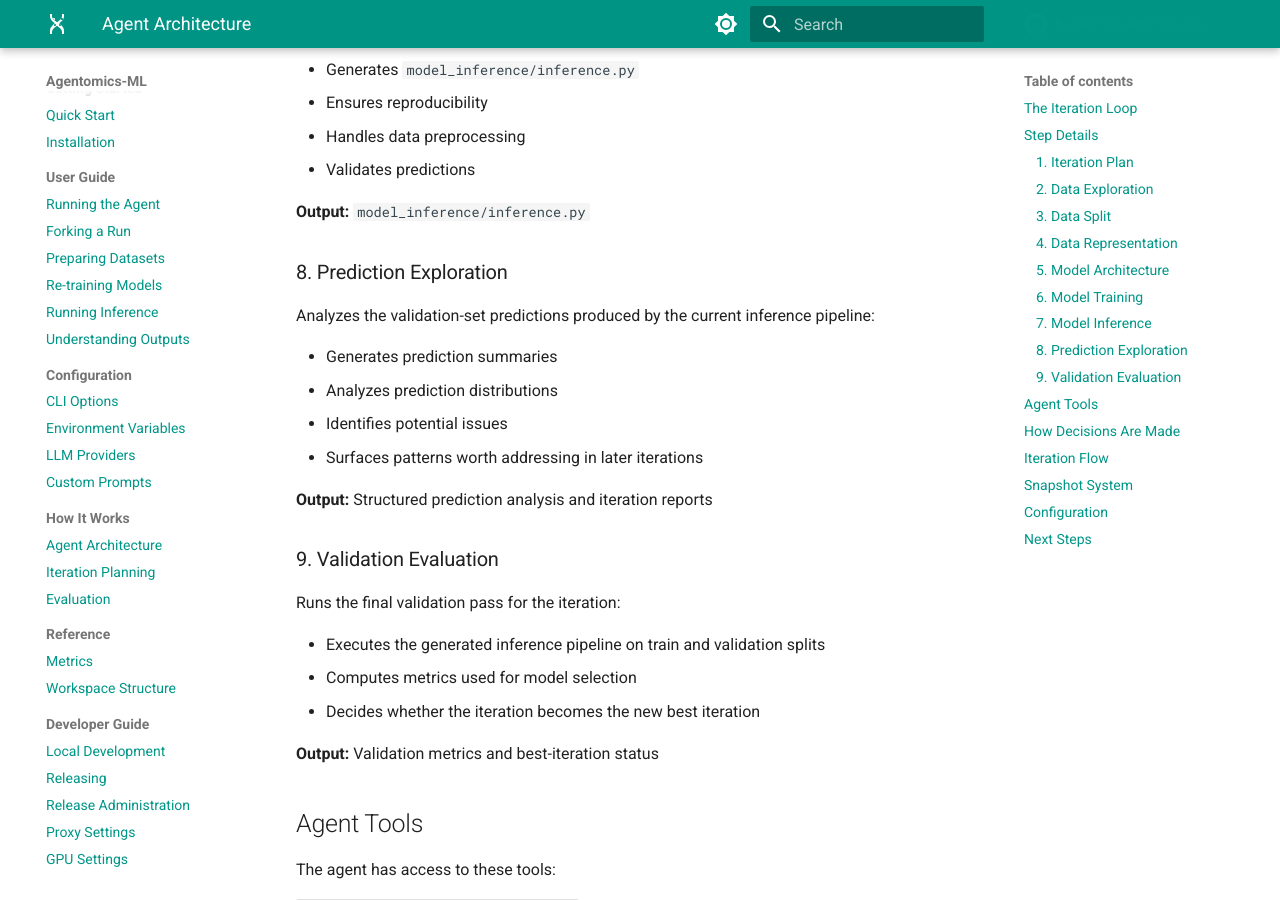
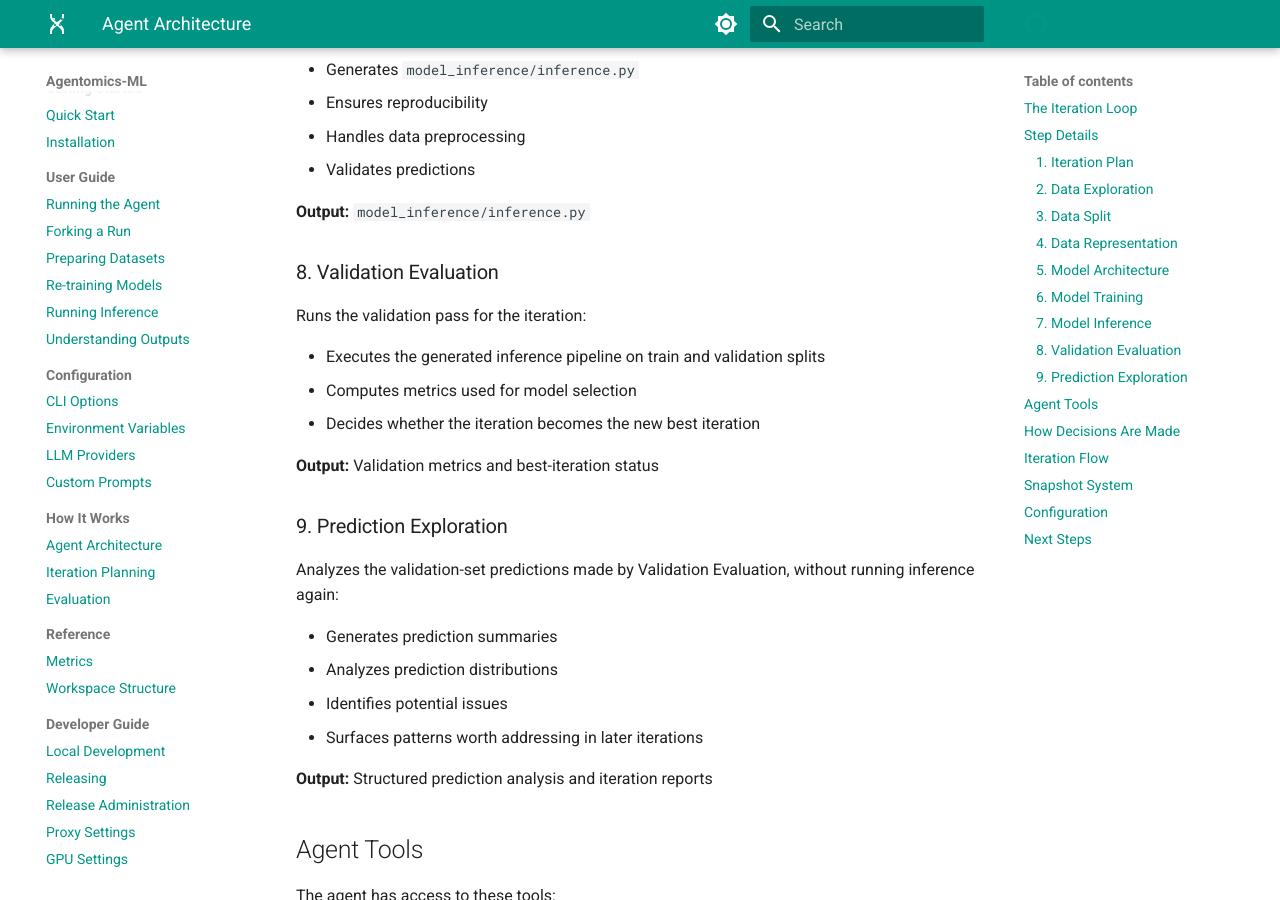
Before and after one commit to BioGeMT/agentomics-ml, an MkDocs documentation site: the page built from docs/how-it-works/architecture.md, in a window 1280 px wide and 900 px high, scrolled down 2642 px. Built offline with MkDocs 1.6.1 and Material for MkDocs 9.7.7, drawn with Linux system fonts in a browser that asks for light colours; comment, search, counter and statistics services are not loaded; some of the changed text lies outside the part shown.

Commit message:
docs: run validation evaluation before prediction exploration

````diff
--- a/docs/how-it-works/architecture.md
+++ b/docs/how-it-works/architecture.md
@@ -17,8 +17,8 @@ Each iteration consists of 9 sequential steps:
 │  5. Model Architecture  → Select and configure model         │
 │  6. Model Training      → Train the model                    │
 │  7. Model Inference     → Create prediction pipeline         │
-│  8. Prediction Exploration → Analyze validation predictions  │
-│  9. Validation Evaluation → Score the iteration              │
+│  8. Validation Evaluation → Score the iteration              │
+│  9. Prediction Exploration → Analyze validation predictions  │
 └─────────────────────────────────────────────────────────────┘
 ```
 
@@ -105,9 +105,20 @@ Creates prediction pipeline:
 
 **Output:** `model_inference/inference.py`
 
-### 8. Prediction Exploration
+### 8. Validation Evaluation
 
-Analyzes the validation-set predictions produced by the current inference pipeline:
+Runs the validation pass for the iteration:
+
+- Executes the generated inference pipeline on train and validation splits
+- Computes metrics used for model selection
+- Decides whether the iteration becomes the new best iteration
+
+**Output:** Validation metrics and best-iteration status
+
+### 9. Prediction Exploration
+
+Analyzes the validation-set predictions made by Validation Evaluation, without
+running inference again:
 
 - Generates prediction summaries
 - Analyzes prediction distributions
@@ -115,16 +126,6 @@ Analyzes the validation-set predictions produced by the current inference pipeli
 - Surfaces patterns worth addressing in later iterations
 
 **Output:** Structured prediction analysis and iteration reports
-
-### 9. Validation Evaluation
-
-Runs the final validation pass for the iteration:
-
-- Executes the generated inference pipeline on train and validation splits
-- Computes metrics used for model selection
-- Decides whether the iteration becomes the new best iteration
-
-**Output:** Validation metrics and best-iteration status
 
 ## Agent Tools
 
````
